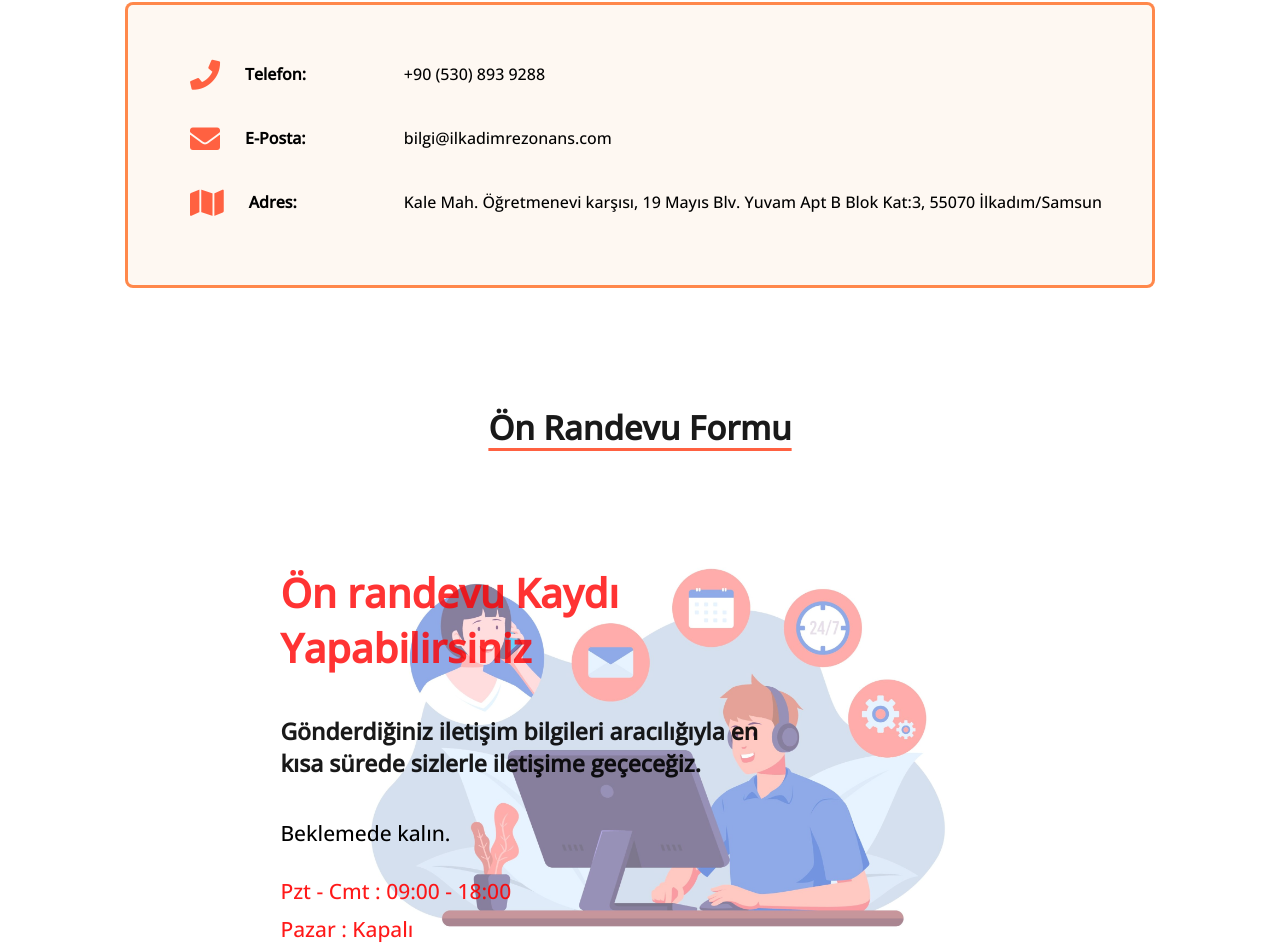
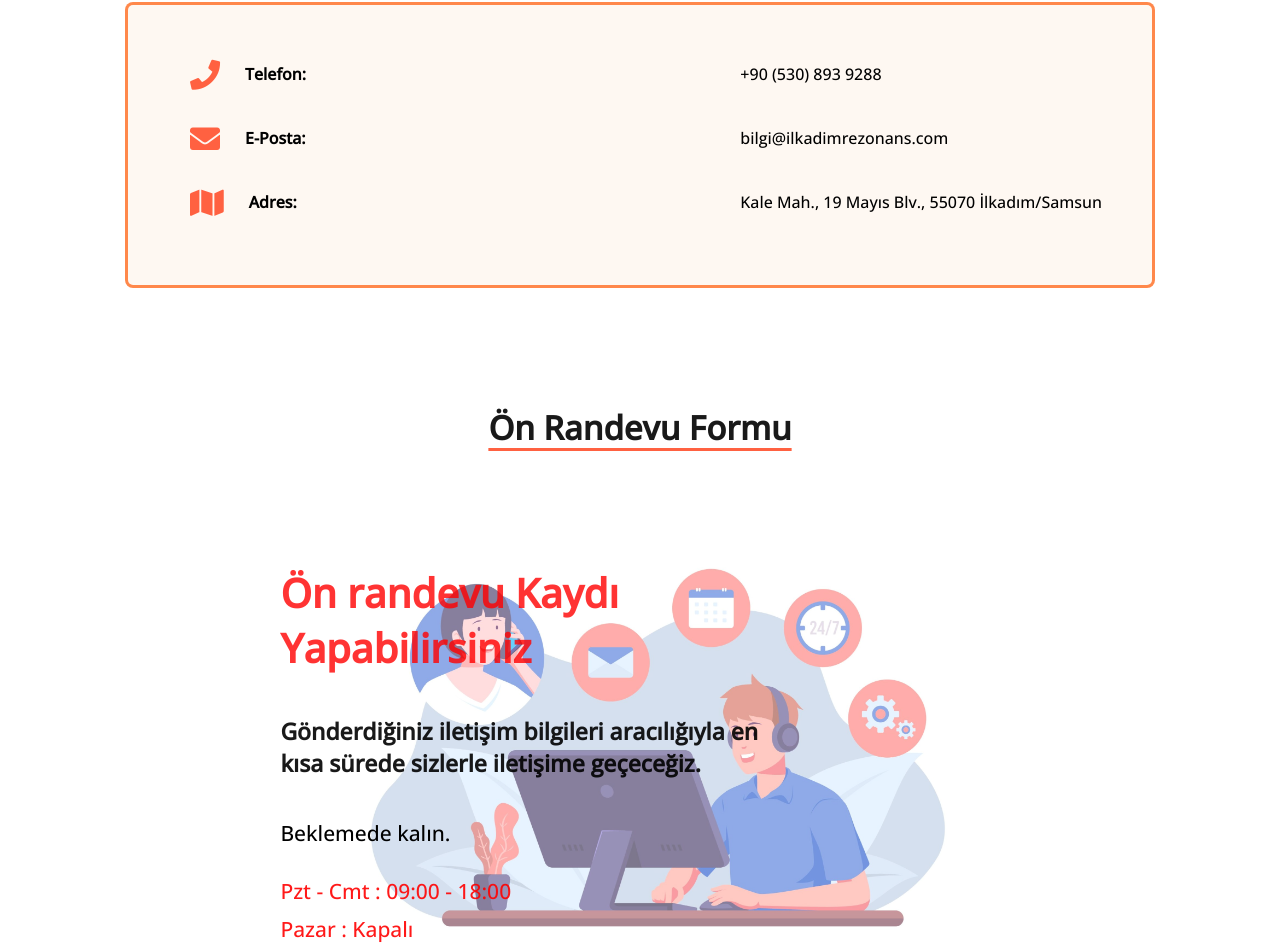
Before and after one commit to Brbln/IRezonansProje, a React (Create React App) app in the folder web/: page /iletisim in a window 1280 px wide. Shown: the part 883-1835 px from the top of the page. Built offline with nearby package versions, Linux system fonts and the light colour scheme.

Commit message:
Update address format in ContactUs component

```diff
--- a/web/src/components/ContactUs.jsx
+++ b/web/src/components/ContactUs.jsx
@@ -39,7 +39,7 @@
                             <section className='par'>
                                 <p className='tel'>+90 (530) 893 9288</p>
                                 <p className='post'>bilgi@ilkadimrezonans.com</p>
-                                <p className='adr'>Kale Mah. Öğretmenevi karşısı, 19 Mayıs Blv. Yuvam Apt B Blok Kat:3, 55070 İlkadım/Samsun</p>
+                                <p className='adr'>Kale Mah., 19 Mayıs Blv., 55070 İlkadım/Samsun</p>
                             </section>
                         </div>
                     </section>
```
